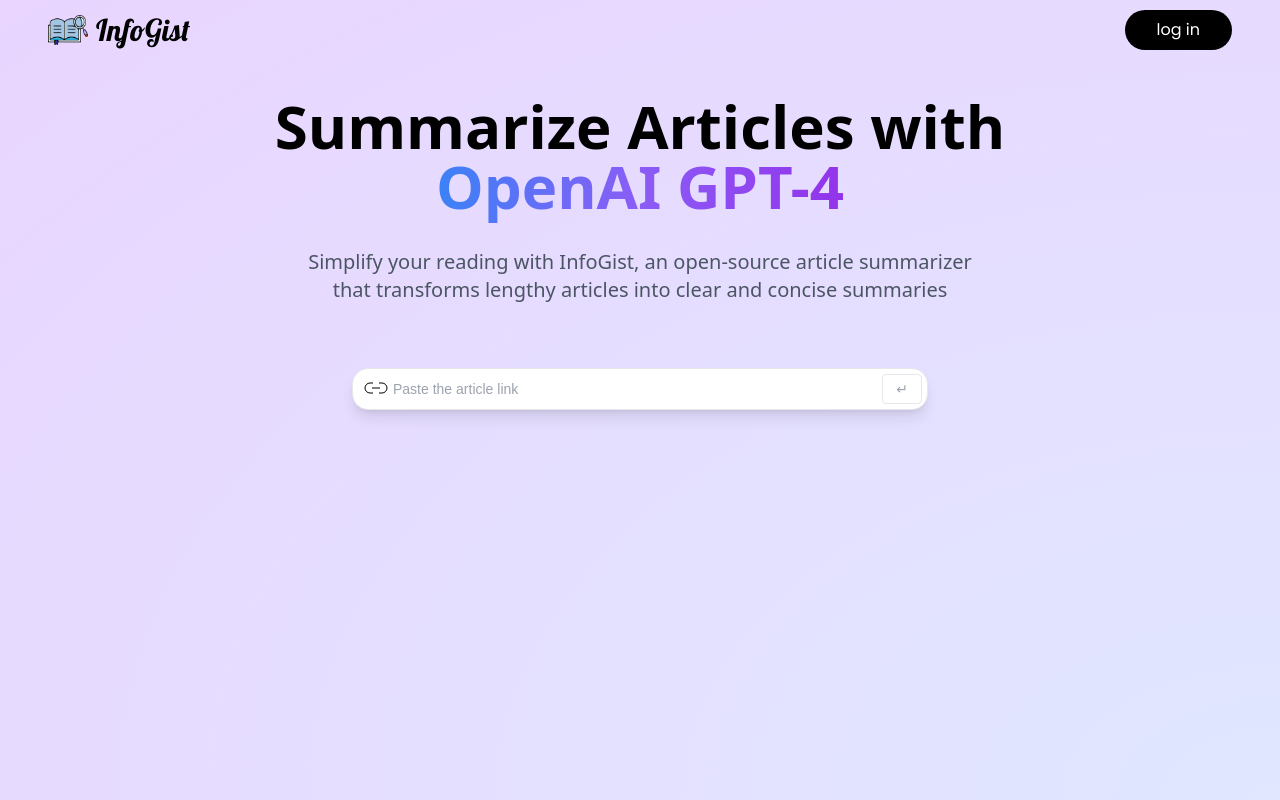
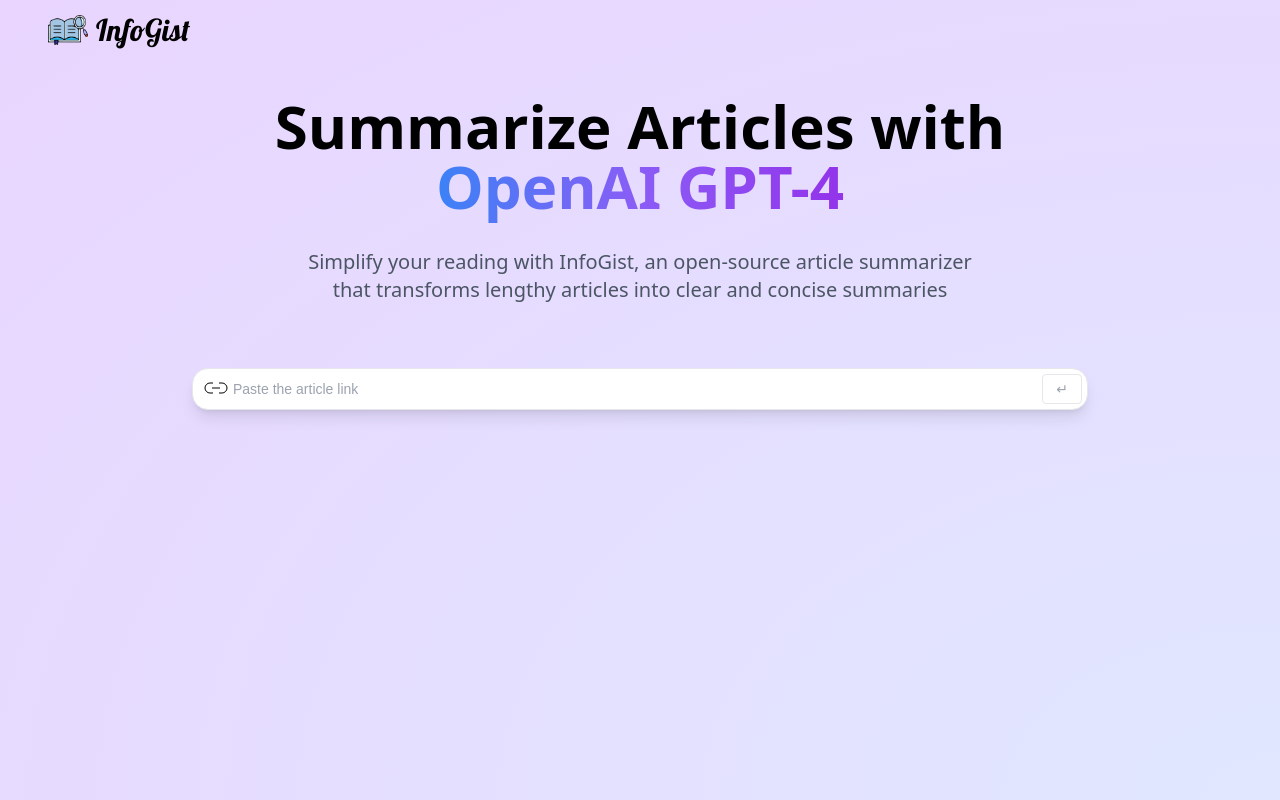
Before and after one commit to Aman147181/InfoGist, a React (Vite) app: page / in a window 1280 px wide. Built offline with nearby package versions, Linux system fonts and the light colour scheme; a web font is replaced by a local one.

Commit message:
added loader

```diff
--- a/src/components/Header.jsx
+++ b/src/components/Header.jsx
@@ -2,14 +2,11 @@
 
 const Header = () => {
   return (
-      <div className="flex fixed top-0 bg-inherit h-[60px] w-screen justify-between items-center sm:px-12 px-6 ">
+      <div className="flex fixed top-0 bg-inherit h-[60px] w-screen justify-start items-center sm:px-12 px-6 ">
         <div className="flex items-center">
           <img src="/logosum.png" className="w-10" alt="Logo" />
           <h1 className="text-3xl font-lobster ml-2 hidden sm:flex">InfoGist</h1>
         </div>
-        <button className="px-8 p-2 border-black border-1 bg-black text-white font-poppins hover:text-black hover:bg-white rounded-full">
-          log in
-        </button>
           </div>
   );
 };
--- /dev/null
+++ b/src/components/Loader.jsx
@@ -0,0 +1,15 @@
+import React from 'react'
+
+const Loader = () => {
+  return (
+    <div role="status">
+    <svg aria-hidden="true" class="inline w-14 h-14 mr-2 text-gray-200 animate-spin dark:text-gray-600 fill-blue-600" viewBox="0 0 100 101" fill="none" xmlns="http://www.w3.org/2000/svg">
+        <path d="M100 50.5908C100 78.2051 77.6142 100.591 50 100.591C22.3858 100.591 0 78.2051 0 50.5908C0 22.9766 22.3858 0.59082 50 0.59082C77.6142 0.59082 100 22.9766 100 50.5908ZM9.08144 50.5908C9.08144 73.1895 27.4013 91.5094 50 91.5094C72.5987 91.5094 90.9186 73.1895 90.9186 50.5908C90.9186 27.9921 72.5987 9.67226 50 9.67226C27.4013 9.67226 9.08144 27.9921 9.08144 50.5908Z" fill="currentColor"/>
+        <path d="M93.9676 39.0409C96.393 38.4038 97.8624 35.9116 97.0079 33.5539C95.2932 28.8227 92.871 24.3692 89.8167 20.348C85.8452 15.1192 80.8826 10.7238 75.2124 7.41289C69.5422 4.10194 63.2754 1.94025 56.7698 1.05124C51.7666 0.367541 46.6976 0.446843 41.7345 1.27873C39.2613 1.69328 37.813 4.19778 38.4501 6.62326C39.0873 9.04874 41.5694 10.4717 44.0505 10.1071C47.8511 9.54855 51.7191 9.52689 55.5402 10.0491C60.8642 10.7766 65.9928 12.5457 70.6331 15.2552C75.2735 17.9648 79.3347 21.5619 82.5849 25.841C84.9175 28.9121 86.7997 32.2913 88.1811 35.8758C89.083 38.2158 91.5421 39.6781 93.9676 39.0409Z" fill="currentFill"/>
+    </svg>
+    <span class="sr-only">Loading...</span>
+</div>
+  )
+}
+
+export default Loader
--- a/src/components/Main.jsx
+++ b/src/components/Main.jsx
@@ -1,15 +1,16 @@
 import React, { useState } from "react";
 import { linkIcon } from "../assets"; // Import your other assets here
+import Loader from "./Loader";
 
 const Main = () => {
   const [Article, setArticle] = useState({
     url: "",
     content: "",
   });
-
+  const [showLoader, setShowLoader] = useState(false);
   const handleSubmit = async (e) => {
     e.preventDefault(); // Prevent the default form submission behavior
-
+    setShowLoader(true);
       const mainurl = `https://article-extractor-and-summarizer.p.rapidapi.com/summarize?url=${Article.url}&length=3`
     const options = {
       method: "GET",
@@ -22,7 +23,7 @@
     try {
       const response = await fetch(mainurl, options);
         const result = await response.text();
-        console.log(result);
+      setShowLoader(false);
       setArticle({
         ...Article,
         content: result,
@@ -33,7 +34,7 @@
   };
 
   return (
-    <section className="mt-16 w-full max-w-xl mx-auto">
+    <section className="mt-16 w-full max-w-4xl mx-auto">
       <div className="flex flex-col w-full gap-2">
         <form className="flex relative " onSubmit={(e) => handleSubmit(e)}>
           <img
@@ -63,8 +64,11 @@
         </form>
       </div>
 
-      <div className='my-10 max-w-full flex justify-center items-center'>
+      <div className='mt-10 w-full flex justify-center items-center'>
         {
+          showLoader ? (
+            <Loader/>
+          ):
           Article.content && (
             <div className='flex flex-col gap-3'>
               <h2 className='font-satoshi font-bold text-gray-600 text-xl'>
@@ -72,7 +76,7 @@
               </h2>
               <div className='summary_box'>
                 <p className='font-inter font-medium text-sm text-gray-700'>
-                                  {Article.content}
+                    {Article.content}
                 </p>
               </div>
             </div>
```
